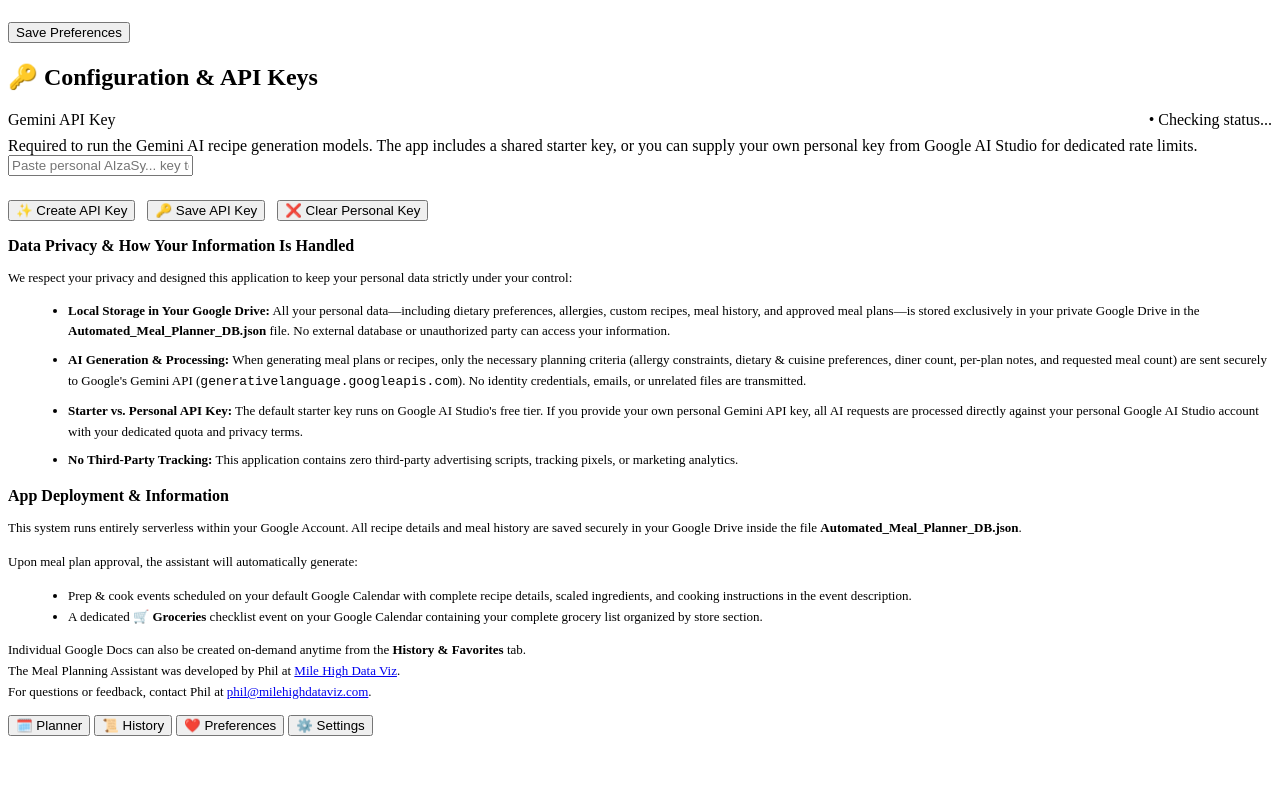
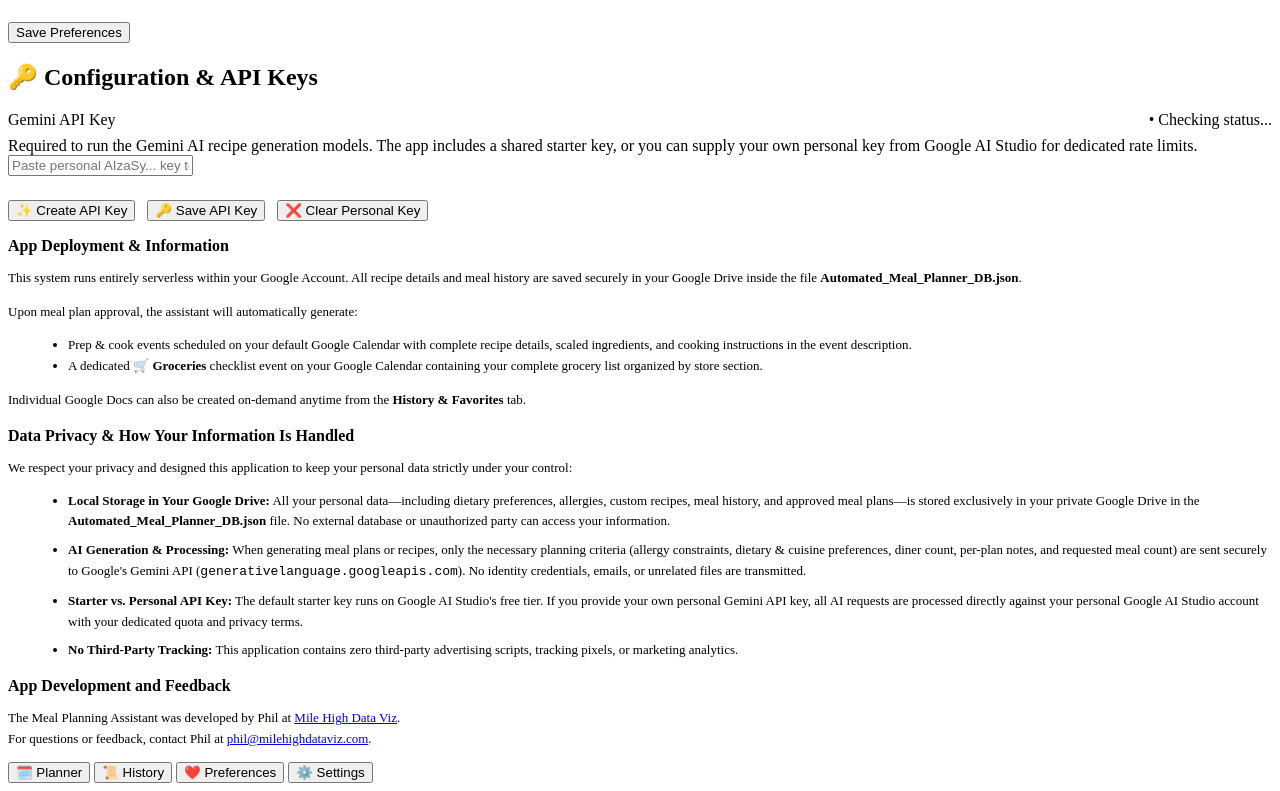
Before and after one commit to philperrin/meal_planning, a website: page Index.html in a window 1280 px wide. Shown: the part 1620-2411 px from the top of the page. Before the commit the page ends 2364 px from the top, so only its background shows below. Drawn offline with Linux system fonts and the light colour scheme.

Commit message:
update Settings tab

```diff
--- a/Index.html
+++ b/Index.html
@@ -336,6 +336,29 @@
         </div>
 
         <div class="panel">
+          <h3 class="panel-title" style="font-size: 16px; margin-bottom: 12px;">App Deployment & Information</h3>
+          <p style="font-size: 13px; color: var(--text-secondary); line-height: 1.6; margin-bottom: 12px;">
+            This system runs entirely serverless within your Google Account.
+            All recipe details and meal history are saved securely in your Google Drive inside the file
+            <strong style="color:var(--accent-secondary);">Automated_Meal_Planner_DB.json</strong>.
+          </p>
+          <p style="font-size: 13px; color: var(--text-secondary); line-height: 1.6;">
+            Upon meal plan approval, the assistant will automatically generate:
+          </p>
+          <ul
+            style="font-size: 13px; color: var(--text-secondary); line-height: 1.6; margin-left: 20px; margin-top: 6px;">
+            <li>Prep & cook events scheduled on your default Google Calendar with complete recipe details, scaled
+              ingredients, and cooking instructions in the event description.</li>
+            <li>A dedicated <strong>🛒 Groceries</strong> checklist event on your Google Calendar containing your
+              complete grocery list organized by store section.</li>
+          </ul>
+          <p style="font-size: 13px; color: var(--text-secondary); line-height: 1.6; margin-bottom: 12px;">
+            Individual Google Docs can also be created on-demand anytime from the <strong>History & Favorites</strong>
+            tab.
+          </p>
+        </div>
+
+        <div class="panel">
           <h3 class="panel-title" style="font-size: 16px; margin-bottom: 12px;">Data Privacy & How Your Information
             Is Handled</h3>
           <p style="font-size: 13px; color: var(--text-secondary); line-height: 1.6; margin-bottom: 12px;">
@@ -351,7 +374,8 @@
               database or unauthorized party can access your information.</li>
             <li><strong>AI Generation & Processing:</strong> When generating meal plans or recipes, only the necessary
               planning criteria (allergy constraints, dietary & cuisine preferences, diner count, per-plan notes, and
-              requested meal count) are sent securely to Google's Gemini API (<code>generativelanguage.googleapis.com</code>).
+              requested meal count) are sent securely to Google's Gemini API
+              (<code>generativelanguage.googleapis.com</code>).
               No identity credentials, emails, or unrelated files are transmitted.</li>
             <li><strong>Starter vs. Personal API Key:</strong> The default starter key runs on Google AI Studio's free
               tier. If you provide your own personal Gemini API key, all AI requests are processed directly against
@@ -363,22 +387,8 @@
         </div>
 
         <div class="panel">
-          <h3 class="panel-title" style="font-size: 16px; margin-bottom: 12px;">App Deployment & Information</h3>
+          <h3 class="panel-title" style="font-size: 16px; margin-bottom: 12px;">App Development and Feedback</h3>
           <p style="font-size: 13px; color: var(--text-secondary); line-height: 1.6; margin-bottom: 12px;">
-            This system runs entirely serverless within your Google Account.
-            All recipe details and meal history are saved securely in your Google Drive inside the file
-            <strong style="color:var(--accent-secondary);">Automated_Meal_Planner_DB.json</strong>.
-          </p>
-          <p style="font-size: 13px; color: var(--text-secondary); line-height: 1.6;">
-            Upon meal plan approval, the assistant will automatically generate:
-          </p>
-          <ul
-            style="font-size: 13px; color: var(--text-secondary); line-height: 1.6; margin-left: 20px; margin-top: 6px;">
-            <li>Prep & cook events scheduled on your default Google Calendar with complete recipe details, scaled ingredients, and cooking instructions in the event description.</li>
-            <li>A dedicated <strong>🛒 Groceries</strong> checklist event on your Google Calendar containing your complete grocery list organized by store section.</li>
-          </ul>
-          <p style="font-size: 13px; color: var(--text-secondary); line-height: 1.6; margin-bottom: 12px;">
-            Individual Google Docs can also be created on-demand anytime from the <strong>History & Favorites</strong> tab.<br>
             The Meal Planning Assistant was developed by Phil at
             <a href="https://milehighdataviz.com" target="_blank">Mile High Data Viz</a>.<br>
             For questions or feedback, contact Phil at <a
```
